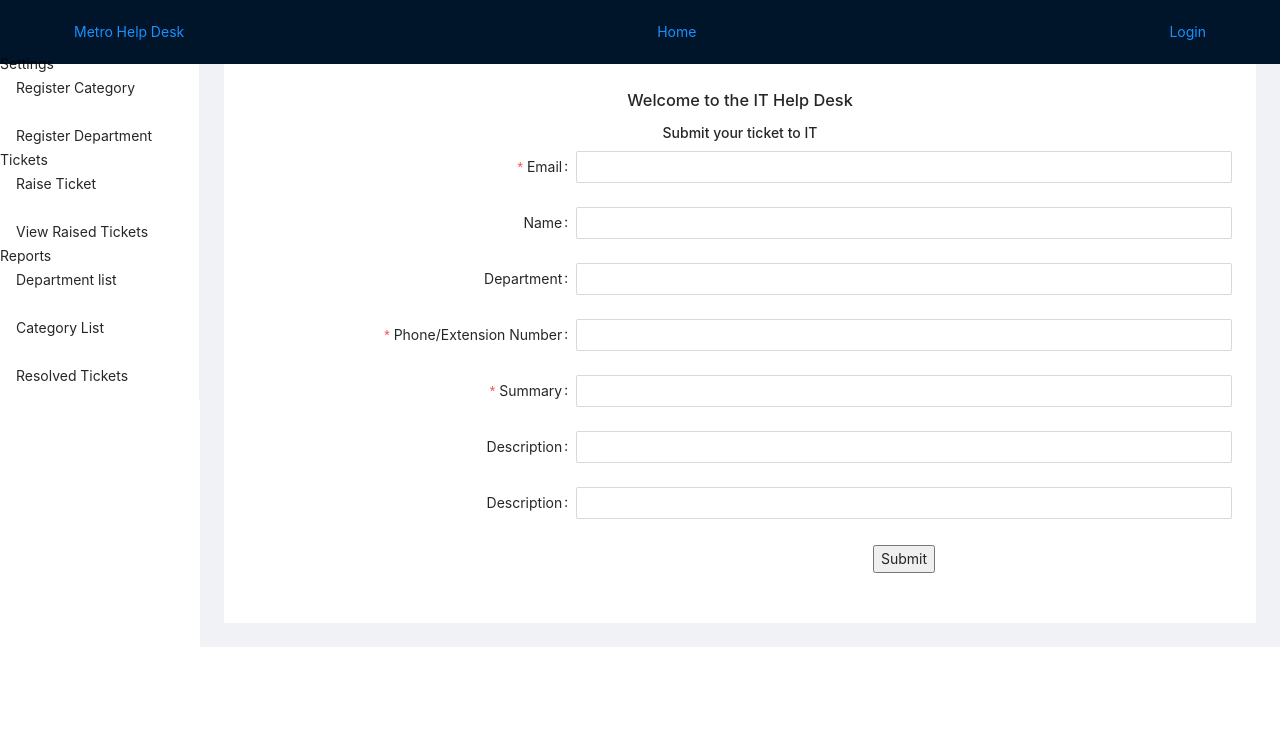
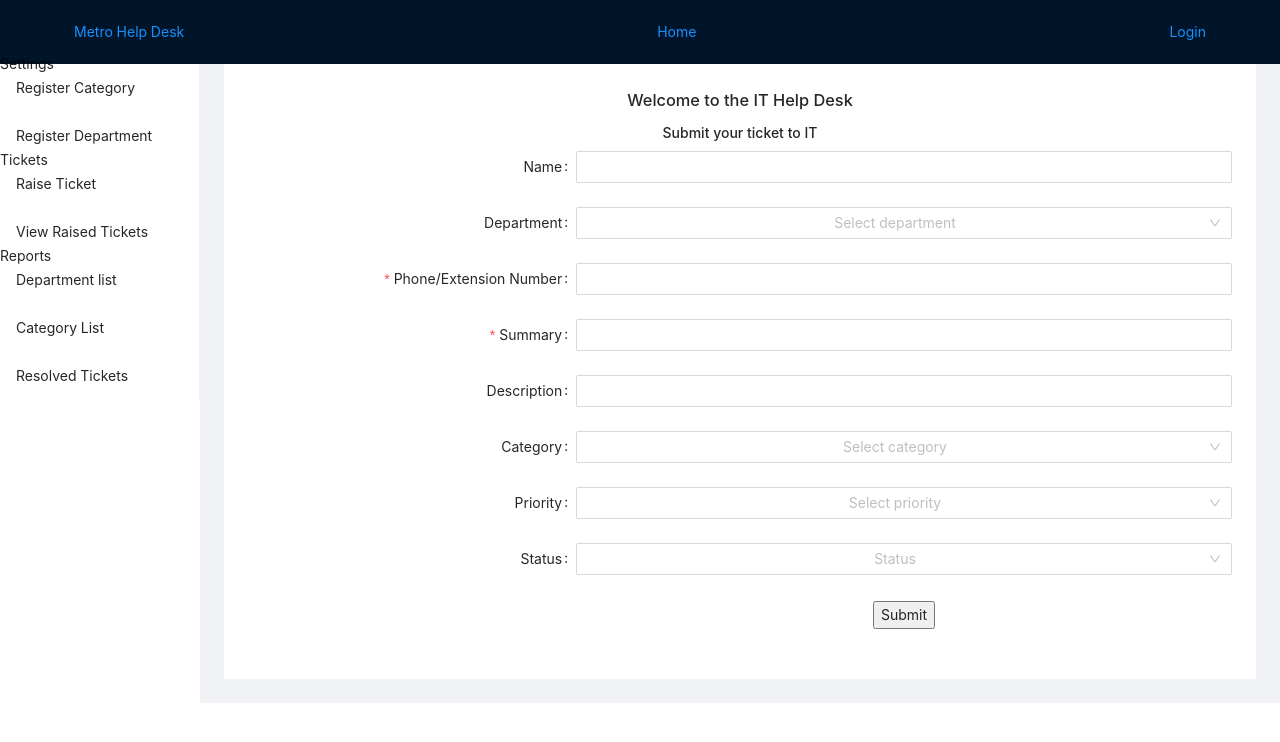
Before and after one commit to mbuguamary/Help_Desk-Application, a React (Create React App) app: page /AddTicketForm in a window 1280 px wide. Shown: the top 742 px of the page. Built offline with nearby package versions, Linux system fonts and the light colour scheme.

Commit message:
added code

```diff
--- a/src/Components/Helpdesk/AddTicketForm.js
+++ b/src/Components/Helpdesk/AddTicketForm.js
@@ -1,6 +1,7 @@
 import React from 'react'
-import { Form, Input, InputNumber } from 'antd';
+import { Form, Input,Select } from 'antd';
 import { useState } from 'react';
+const { Option } = Select;
 const layout = {
   labelCol: {
     span: 8,
@@ -31,12 +32,12 @@ const AddTicketForm = () => {
   function handleSubmit(e){
     //e.preventDefault();
     console.log(e, " is the data")
-    fetch("/tickets",
+    fetch("http://localhost:3000/tickets",
     {
       method:'POST',
       headers: {
-        "Content-Type": "application/json",
-        "accept":"application/json"
+        "Content-Type": "application/json"
+
       },
       body: JSON.stringify(e)
 
@@ -55,7 +56,7 @@ const AddTicketForm = () => {
       <h3>Welcome to the IT Help Desk</h3>
       <h4>Submit your ticket to IT</h4>
     <Form  form={form} {...layout} name="nest-messages" onFinish={handleSubmit} validateMessages={validateMessages} onSubmit={handleSubmit}>
-      <Form.Item
+      {/* <Form.Item
         name="email"
         label="Email"
         rules={[
@@ -65,15 +66,19 @@ const AddTicketForm = () => {
         ]}
       >
         <Input  onChange={handleChange} />
-      </Form.Item>
+      </Form.Item> */}
       <Form.Item name="name" label="Name">
         <Input  onChange={handleChange}/>
       </Form.Item>
-      <Form.Item name="department" label="Department">
-        <Input  onChange={handleChange}/>
+      <Form.Item name="department_id" label="Department">
+      <Select placeholder="Select department">
+              <Option value="Nursing">Nursing</Option>
+              <Option value="Accounts">Accounts</Option>
+
+            </Select>
       </Form.Item>
       <Form.Item
-        name="phone ext"
+        name="phone_no"
         label="Phone/Extension Number"
         rules={[
           {
@@ -100,10 +105,25 @@ const AddTicketForm = () => {
       <Form.Item name="description" label="Description">
         <Input  onChange={handleChange}/>
       </Form.Item>
-      <Form.Item name="description" label="Description">
-        <Input  onChange={handleChange}/>
+      <Form.Item name="category_id" label="Category">
+      <Select placeholder="Select category">
+              <Option value="Network Issues">Network issues</Option>
+              <Option value="Printer Errors">Printer errors</Option>
+              <Option value="Software bug">Software bug</Option>
+            </Select>
       </Form.Item>
-
+      <Form.Item name="priority" label="Priority">
+      <Select placeholder="Select priority">
+              <Option value="High">High</Option>
+              <Option value="Medium">Medium</Option>
+              <Option value="Low">Low</Option>
+            </Select>
+      </Form.Item>
+      <Form.Item name="status" label="Status">
+      <Select placeholder="Status">
+              <Option value="Open">Open</Option>
+            </Select>
+      </Form.Item>
       <Form.Item wrapperCol={{ ...layout.wrapperCol, offset: 8 }}>
         <button type="primary" htmlType="submit" >
           Submit
```
